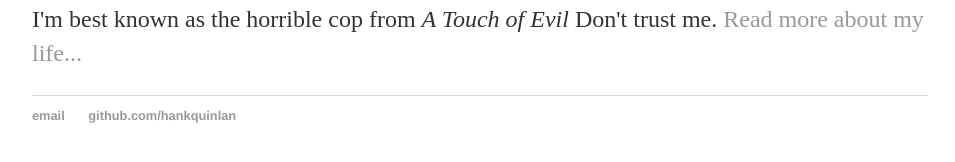
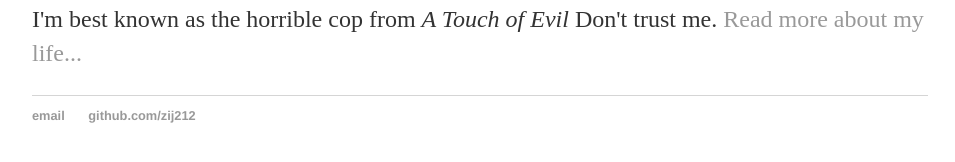
Before and after one commit to zij212/zij212.github.io, a Jekyll site: the page built from index.html, in a window 1280 px wide. Shown: the part 194-356 px from the top of the page, without its empty margins (160-1115 px from the left). Built offline with Jekyll 4.4.1, drawn with Linux system fonts in a browser that asks for light colours.

Commit message:
Update default.html

```diff
--- a/_layouts/default.html
+++ b/_layouts/default.html
@@ -21,8 +21,8 @@
 			</div><!-- /.container -->
 			<footer>
 	    		<ul>
-	        		<li><a href="mailto:hankquinlanhub@gmail.com">email</a></li>
-	        		<li><a href="https://github.com/hankquinlan">github.com/hankquinlan</a></li>
+	        		<li><a href="mailto:zinanjiang628@gmail.com">email</a></li>
+	        		<li><a href="https://github.com/zij212">github.com/zij212</a></li>
 				</ul>
 			</footer>
 			{% include analytics.html %}
```
